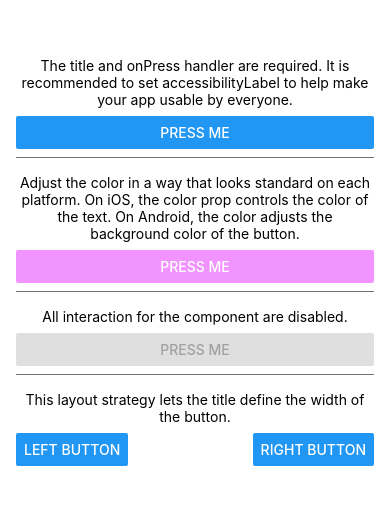
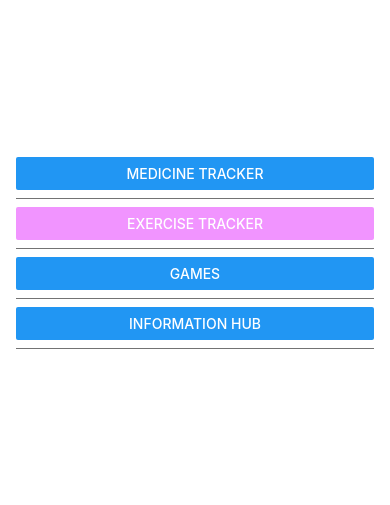
Before and after one commit to scottmaclennan/FoggStrokeApp, a React Native app in the folder StrokeApp/: screen / in a window 390 px wide. Shown: the part 165-670 px from the top of the page. Built offline with nearby package versions, Linux system fonts and the light colour scheme.

Commit message:
Added the 4 initial buttons

```diff
--- a/StrokeApp/App.tsx
+++ b/StrokeApp/App.tsx
@@ -13,55 +13,34 @@ const Separator = () => <View style={styles.separator} />;
 const App = () => (
   <SafeAreaView style={styles.container}>
     <View>
-      <Text style={styles.title}>
-        The title and onPress handler are required. It is recommended to set
-        accessibilityLabel to help make your app usable by everyone.
-      </Text>
       <Button
-        title="Press me"
+        title="Medicine Tracker"
         onPress={() => Alert.alert('Simple Button pressed')}
       />
     </View>
     <Separator />
     <View>
-      <Text style={styles.title}>
-        Adjust the color in a way that looks standard on each platform. On iOS,
-        the color prop controls the color of the text. On Android, the color
-        adjusts the background color of the button.
-      </Text>
       <Button
-        title="Press me"
+        title="Exercise Tracker"
         color="#f194ff"
         onPress={() => Alert.alert('Button with adjusted color pressed')}
       />
     </View>
     <Separator />
     <View>
-      <Text style={styles.title}>
-        All interaction for the component are disabled.
-      </Text>
       <Button
-        title="Press me"
-        disabled
+        title="Games"
+        onPress={() => Alert.alert('Cannot press this one')}
+      />
+    </View>
+    <Separator/>
+    <View>
+      <Button
+        title="Information Hub"
         onPress={() => Alert.alert('Cannot press this one')}
       />
     </View>
     <Separator />
-    <View>
-      <Text style={styles.title}>
-        This layout strategy lets the title define the width of the button.
-      </Text>
-      <View style={styles.fixToText}>
-        <Button
-          title="Left button"
-          onPress={() => Alert.alert('Left button pressed')}
-        />
-        <Button
-          title="Right button"
-          onPress={() => Alert.alert('Right button pressed')}
-        />
-      </View>
-    </View>
   </SafeAreaView>
 );
 
```
